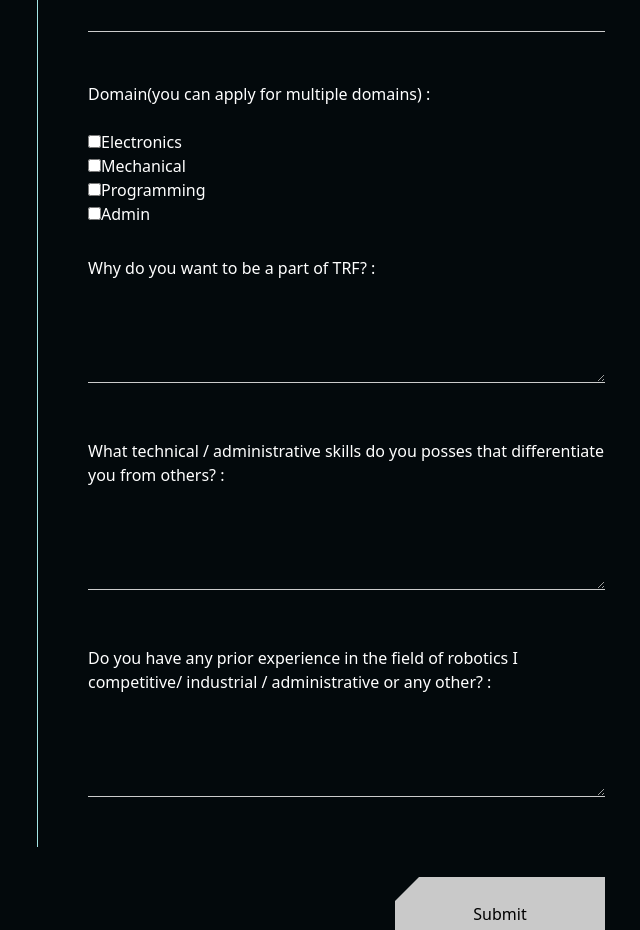
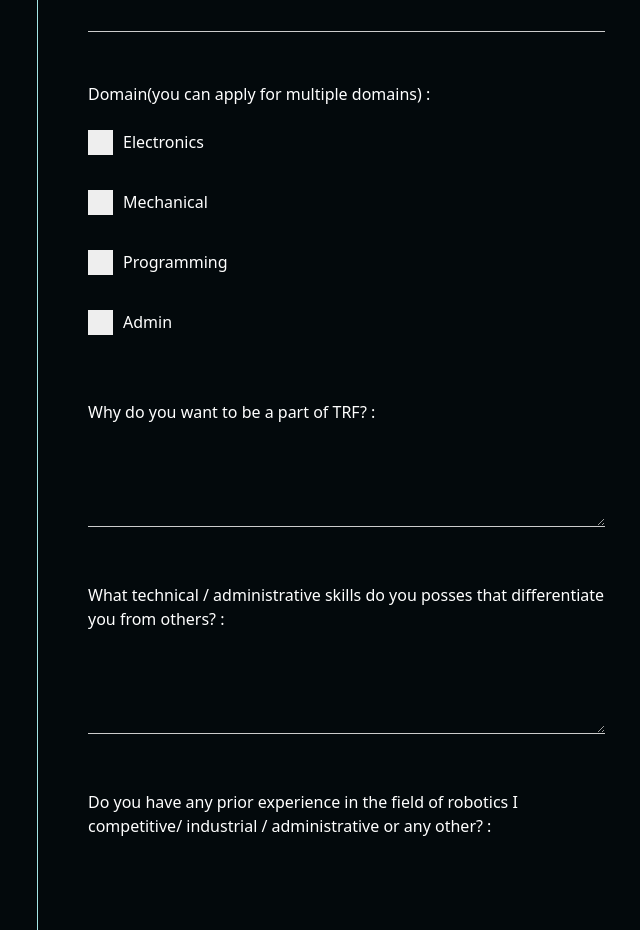
Before and after one commit to neharaut00/TRF_website2, a React (Create React App) app: page /recruitment in a window 1280 px wide. Shown: the part 1520-2450 px from the top of the page, without its empty margins (603-1243 px from the left). Built offline with nearby package versions, Linux system fonts and the light colour scheme.

Commit message:
checkbox recruitment

```diff
--- a/src/Components/Recruitment.js
+++ b/src/Components/Recruitment.js
@@ -38,7 +38,6 @@ function Recruitment() {
     }
     setForm({ ...form, [name]: value });
   };
-
 
   const SendData = async (e) => {
     e.preventDefault();
@@ -166,7 +165,7 @@ function Recruitment() {
           <form className="recruitment-form" onSubmit={SendData}>
             <label className="input-field">Full Name(Name Surname) :</label>
             <br />
-            <input type="text" name="name" onChange={Input}  required />
+            <input type="text" name="name" onChange={Input} required />
             <br />
             <label className="input-field">Email id(vit.edu) :</label>
             <br />
@@ -183,7 +182,9 @@ function Recruitment() {
               title="vit.edu email id only"
               required
             />
-            <p className="validation-error email">Please enter a valid college email id</p>
+            <p className="validation-error email">
+              Please enter a valid college email id
+            </p>
             <br />
             <label className="input-field">Mobile No.(Whatsapp) :</label>
             <br />
@@ -199,7 +200,9 @@ function Recruitment() {
               title="10 digit valid phone no."
               required
             />
-            <p className="validation-error mobile">Please enter a valid 10 digit phone number</p>
+            <p className="validation-error mobile">
+              Please enter a valid 10 digit phone number
+            </p>
             <br />
             <label className="input-field">Year of Study(AY 2021-22) :</label>
             <br />
@@ -223,7 +226,9 @@ function Recruitment() {
               title="Valid prn"
               required
             />
-            <p className="validation-error prn">Please enter a valid 8 digit PR number</p>
+            <p className="validation-error prn">
+              Please enter a valid 8 digit PR number
+            </p>
             <br />
             <label className="input-field">Branch :</label>
             <br />
@@ -297,23 +302,41 @@ function Recruitment() {
               title="valid roll no."
               required
             />
-            <p className="validation-error rollno">Please enter a valid 2 or 3 roll number</p>
+            <p className="validation-error rollno">
+              Please enter a valid 2 or 3 roll number
+            </p>
             <br />
             <label className="input-field">
               Domain(you can apply for multiple domains) :
             </label>
             <br />
-            <input type="checkbox" name="ele" onChange={Checked} />
-            <label className="input-field checklabel">Electronics</label>
+
+            <label className="input-field checklabel">
+              Electronics
+              <input type="checkbox" name="ele" onChange={Checked} />
+              <span class="checkmark"></span>
+            </label>
             <br />
-            <input type="checkbox" name="mech" onChange={Checked} />
-            <label className="input-field checklabel">Mechanical</label>
+
+            <label className="input-field checklabel">
+              Mechanical
+              <input type="checkbox" name="mech" onChange={Checked} />
+              <span class="checkmark"></span>
+            </label>
             <br />
-            <input type="checkbox" name="prog" onChange={Checked} />
-            <label className="input-field checklabel">Programming</label>
+
+            <label className="input-field checklabel">
+              Programming
+              <input type="checkbox" name="prog" onChange={Checked} />
+              <span class="checkmark"></span>
+            </label>
             <br />
-            <input type="checkbox" name="admin" onChange={Checked} />
-            <label className="input-field checklabel">Admin</label>
+
+            <label className="input-field checklabel">
+              Admin
+              <input type="checkbox" name="admin" onChange={Checked} />
+              <span class="checkmark"></span>
+            </label>
             <br />
             <label className="input-field">
               Why do you want to be a part of TRF? :
--- a/src/styles/Recruitment.css
+++ b/src/styles/Recruitment.css
@@ -134,21 +134,73 @@ input:invalid[focused="true"]{
   display: block;
 }
 
-/* input:invalid[focused="false"] ~ .email{
+/* Customize the label (the checklabel) */
+.checklabel {
+  display: block;
+  position: relative;
+  padding-left: 35px;
+  margin-bottom: 12px;
+  cursor: pointer;
+  font-size: 1em;
+  -webkit-user-select: none;
+  -moz-user-select: none;
+  -ms-user-select: none;
+  user-select: none;
+}
+
+/* Hide the browser's default checkbox */
+.checklabel input {
+  position: absolute;
+  opacity: 0;
+  cursor: pointer;
+  height: 0;
+  width: 0;
+}
+
+/* Create a custom checkbox */
+.checkmark {
+  position: absolute;
+  top: 0;
+  left: 0;
+  height: 25px;
+  width: 25px;
+  background-color: #eee;
+}
+
+/* On mouse-over, add a grey background color */
+.checklabel:hover input ~ .checkmark {
+  background-color: #ccc;
+}
+
+/* When the checkbox is checked, add a blue background */
+.checklabel input:checked ~ .checkmark {
+  background-color: #a4e5e5;
+}
+
+/* Create the checkmark/indicator (hidden when not checked) */
+.checkmark:after {
+  content: "";
+  position: absolute;
   display: none;
 }
 
-input:invalid[focused="false"] ~ .prn{
-  display: none;
+/* Show the checkmark when checked */
+.checklabel input:checked ~ .checkmark:after {
+  display: block;
 }
 
-input:invalid[focused="false"] ~ .rollno{
-  display: none;
+/* Style the checkmark/indicator */
+.checklabel .checkmark:after {
+  left: 9px;
+  top:6px;
+  width: 5px;
+  height: 10px;
+  border: solid black;
+  border-width: 0 3px 3px 0;
+  -webkit-transform: rotate(45deg);
+  -ms-transform: rotate(45deg);
+  transform: rotate(45deg);
 }
-
-input:invalid[focused="false"] ~ .mobile{
-  display: none;
-} */
 
 /*! Media Queries */
 
```
